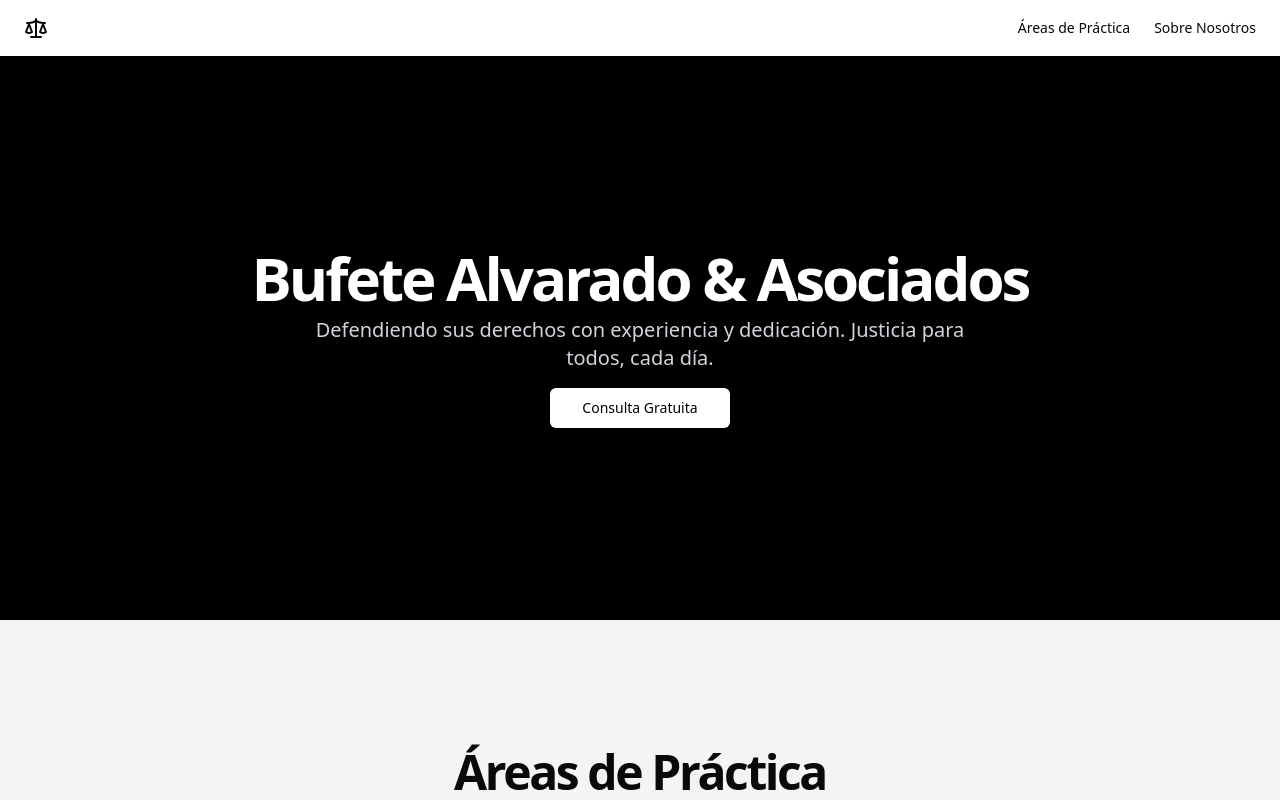
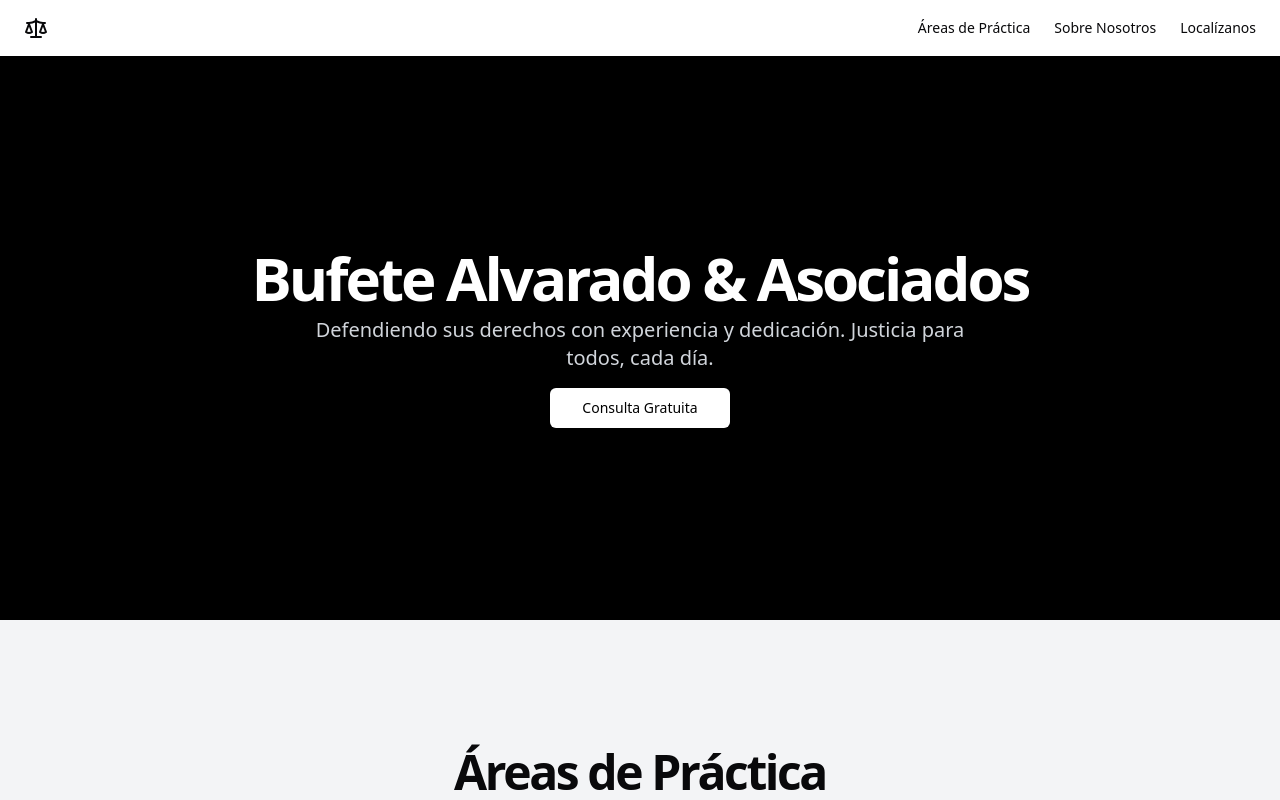
Before and after one commit to AlejandroDev8/Landig-Salvador, a React (Vite) app: page / in a window 1280 px wide. Shown: the top 800 px of the page. Built offline with nearby package versions, Linux system fonts and the light colour scheme.

Commit message:
Add anchor tag for firm's location in header component

```diff
--- a/src/components/Header.tsx
+++ b/src/components/Header.tsx
@@ -34,6 +34,9 @@ function Header() {
             <a className="text-sm font-medium hover:underline underline-offset-4" href="#sobre-nosotros">
               Sobre Nosotros
             </a>
+            <a className="text-sm font-medium hover:underline underline-offset-4" href="#localizanos">
+              Localízanos
+            </a>
           </nav>
         </div>
       </header>
--- a/src/components/Main.tsx
+++ b/src/components/Main.tsx
@@ -1,6 +1,7 @@
 import Contact from './Contact'
 import {Card, CardContent} from '@/components/ui/card'
 import { Scale, Book, Users} from "lucide-react"
+import Location from './Location'
 
 function Main() {
   return (
@@ -113,6 +114,7 @@ function Main() {
             </div>
           </div>
         </section>
+        <Location />
       </main>
   )
 }
```
